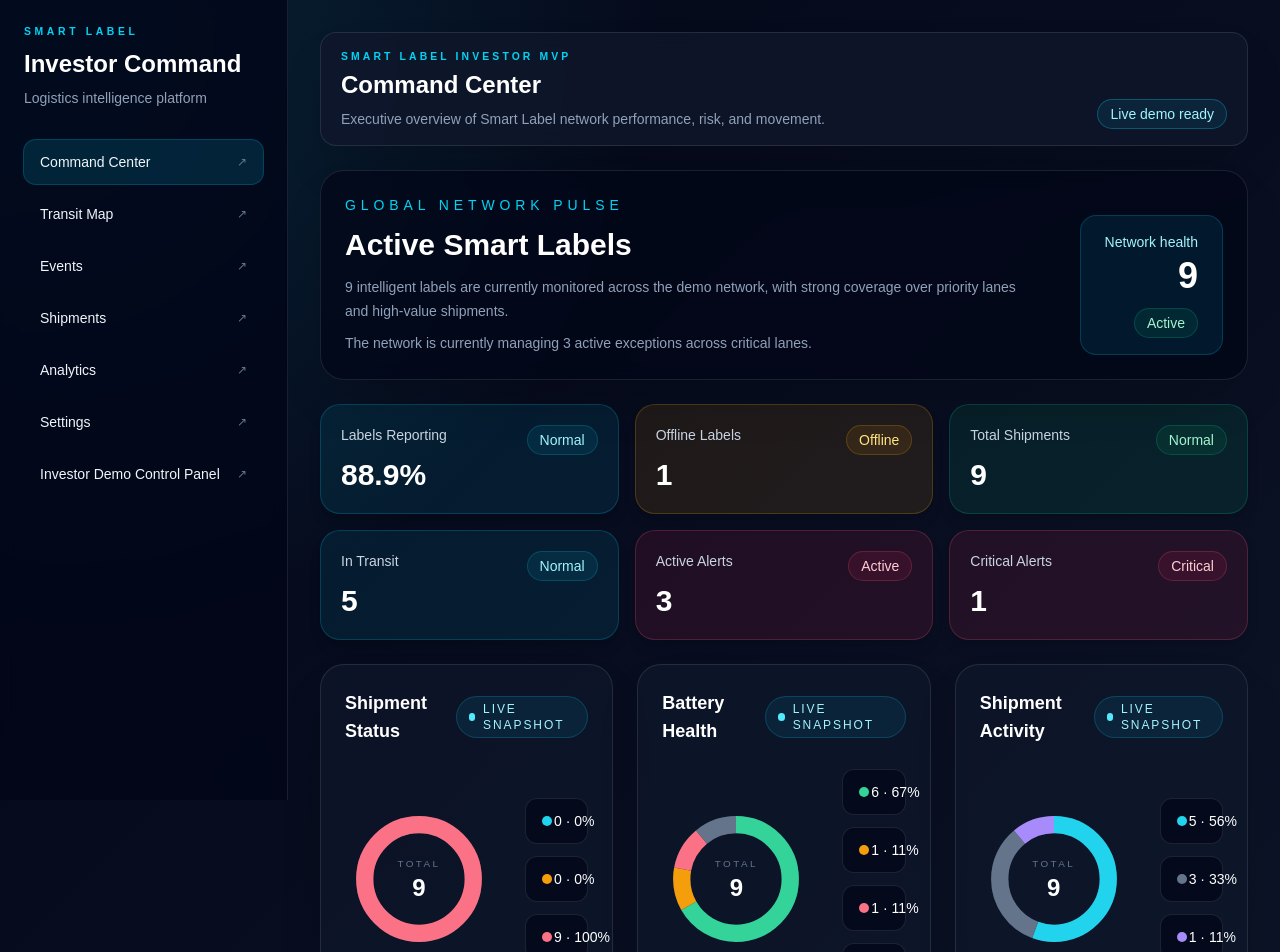
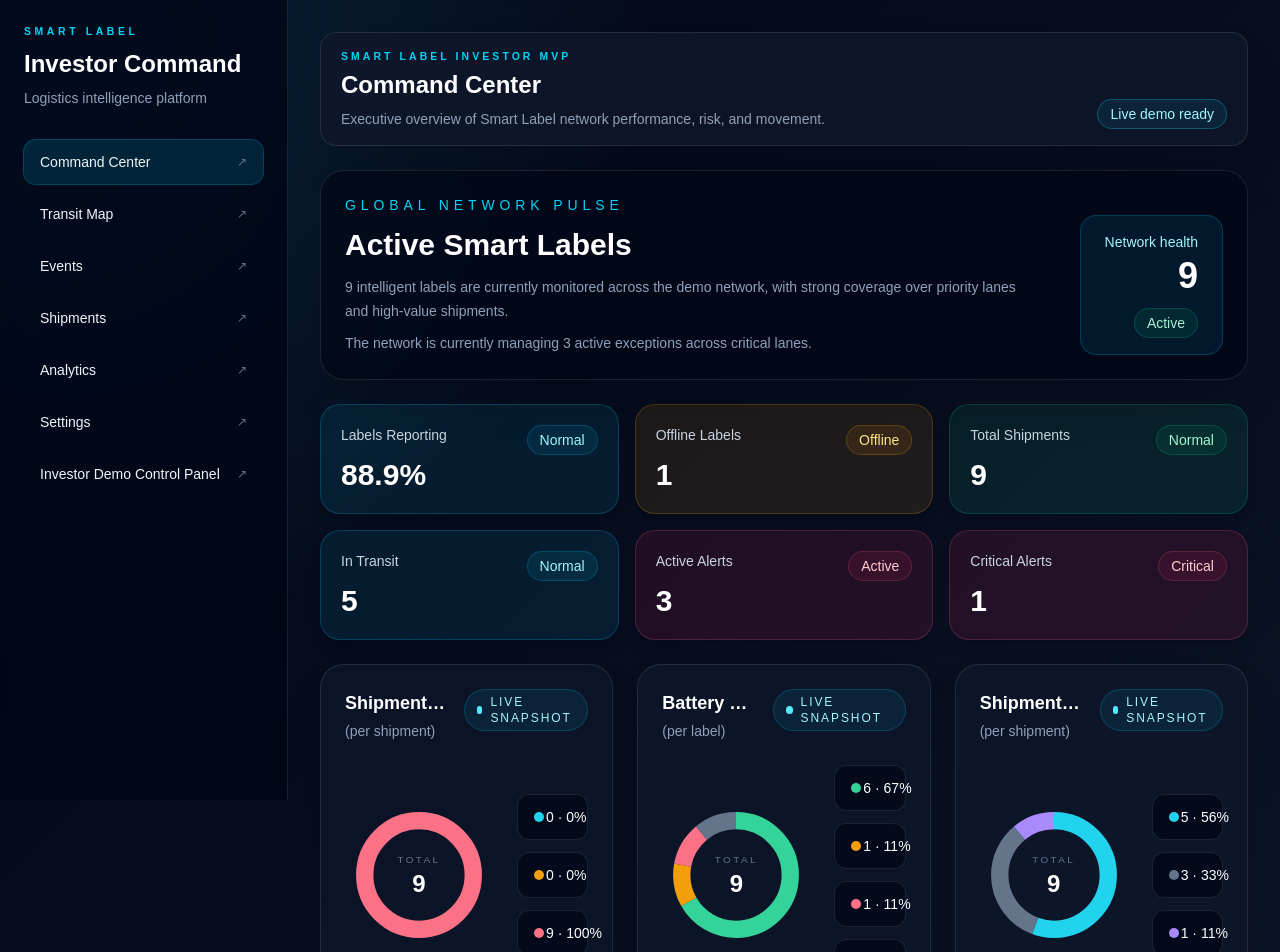
Before and after one commit to paulvevoda/smart-label-dashboard, a Next.js app: page / in a window 1280 px wide. Shown: the top 952 px of the page. Built offline with nearby package versions, Linux system fonts and the light colour scheme.

Commit message:
Polish command center chart legends

```diff
--- a/app/page.tsx
+++ b/app/page.tsx
@@ -63,6 +63,7 @@ export default function Home() {
       <section className="mt-6 grid auto-rows-fr gap-6 xl:grid-cols-3">
         <DonutPlaceholder
           title="Shipment Status"
+          subtitle="(per shipment)"
           items={summary.shipmentStatus.map((entry) => ({
             label: entry.label,
             value: entry.value,
@@ -72,6 +73,7 @@ export default function Home() {
         />
         <DonutPlaceholder
           title="Battery Health"
+          subtitle="(per label)"
           items={summary.batteryHealth.map((entry) => ({
             label: entry.label,
             value: entry.value,
@@ -81,6 +83,7 @@ export default function Home() {
         />
         <DonutPlaceholder
           title="Shipment Activity"
+          subtitle="(per shipment)"
           items={summary.shipmentActivity.map((entry) => ({
             label: entry.label,
             value: entry.value,
--- a/components/DonutPlaceholder.tsx
+++ b/components/DonutPlaceholder.tsx
@@ -7,10 +7,11 @@ type DonutItem = {
 
 type DonutPlaceholderProps = {
   title: string;
+  subtitle: string;
   items: DonutItem[];
 };
 
-export default function DonutPlaceholder({ title, items }: DonutPlaceholderProps) {
+export default function DonutPlaceholder({ title, subtitle, items }: DonutPlaceholderProps) {
   const total = items.reduce((sum, item) => sum + item.value, 0);
   const radius = 44;
   const circumference = 2 * Math.PI * radius;
@@ -33,15 +34,18 @@ export default function DonutPlaceholder({ title, items }: DonutPlaceholderProps
 
   return (
     <div className="flex h-full flex-col rounded-3xl border border-white/10 bg-slate-900/70 p-6 shadow-2xl shadow-black/20 transition-colors hover:border-cyan-400/20">
-      <div className="flex items-center justify-between">
-        <h3 className="text-lg font-semibold text-white">{title}</h3>
+      <div className="flex items-start justify-between gap-4">
+        <div className="min-w-0">
+          <h3 className="truncate text-lg font-semibold text-white">{title}</h3>
+          <p className="mt-1 text-sm text-slate-400">{subtitle}</p>
+        </div>
         <span className="inline-flex items-center gap-2 rounded-full border border-cyan-400/20 bg-cyan-500/10 px-3 py-1 text-xs font-medium uppercase tracking-[0.16em] text-cyan-200">
           <span className="h-2 w-2 rounded-full bg-cyan-300" aria-hidden />
           Live snapshot
         </span>
       </div>
 
-      <div className="mt-6 grid flex-1 grid-cols-1 gap-6 lg:grid-cols-[auto_minmax(0,1fr)] lg:items-center lg:gap-8">
+      <div className="mt-6 grid flex-1 grid-cols-1 gap-6 lg:grid-cols-[9.25rem_minmax(0,1fr)] lg:items-center lg:gap-6">
         <div className="mx-auto lg:mx-0">
           <div className="relative h-[8.75rem] w-[8.75rem] sm:h-[9.25rem] sm:w-[9.25rem]">
             <svg viewBox="0 0 120 120" className="h-full w-full -rotate-90" role="img" aria-label={`${title} distribution`}>
@@ -82,7 +86,7 @@ export default function DonutPlaceholder({ title, items }: DonutPlaceholderProps
                   <span className="h-2.5 w-2.5 shrink-0 rounded-full" style={{ backgroundColor: item.color }} />
                   <span className="truncate text-sm font-medium text-slate-200">{item.label}</span>
                 </div>
-                <span className="whitespace-nowrap text-sm font-medium text-white tabular-nums">
+                <span className="shrink-0 whitespace-nowrap text-sm font-medium text-white tabular-nums">
                   {item.value.toLocaleString()} · {percentage}%
                 </span>
               </div>
```
